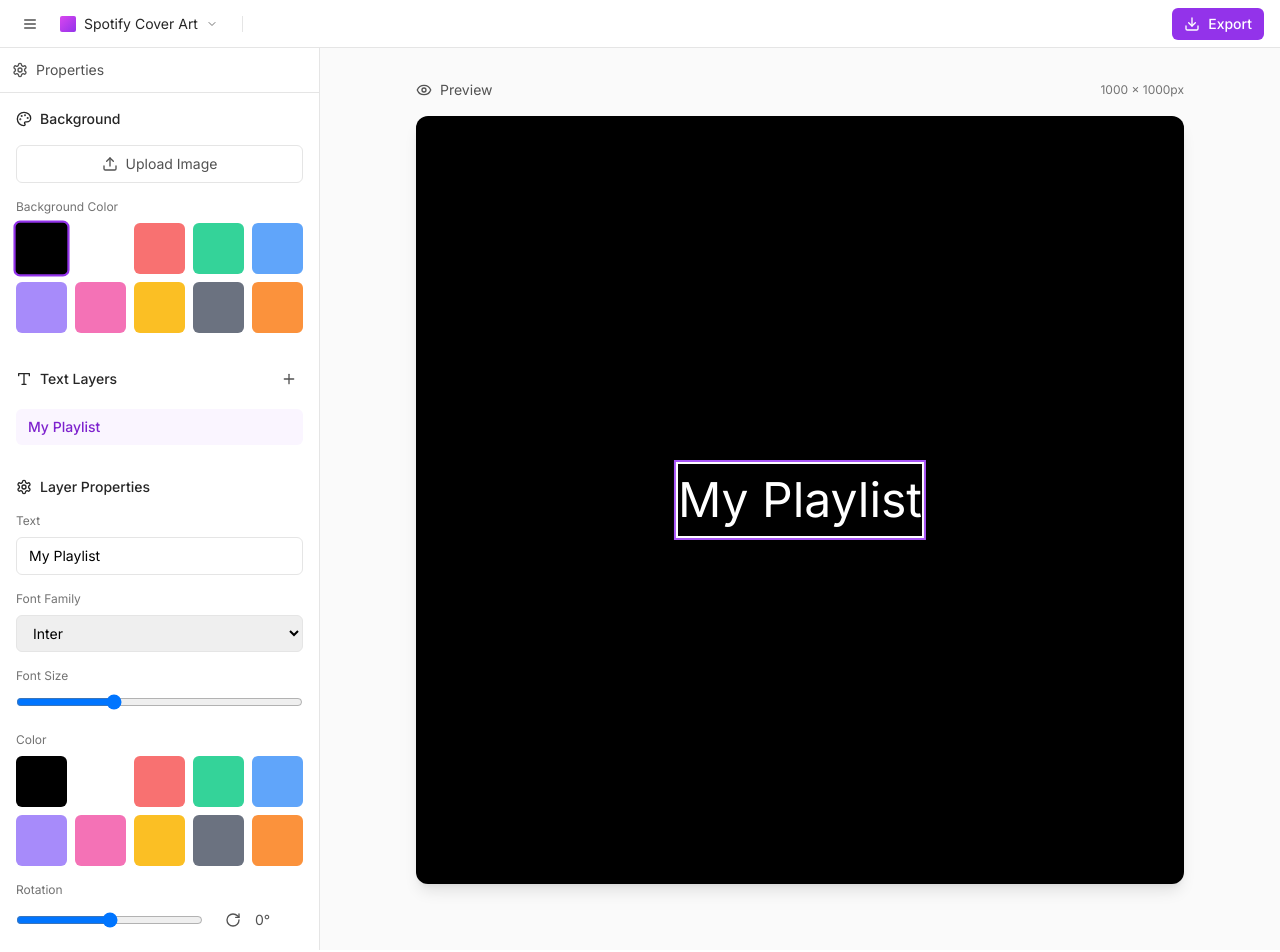
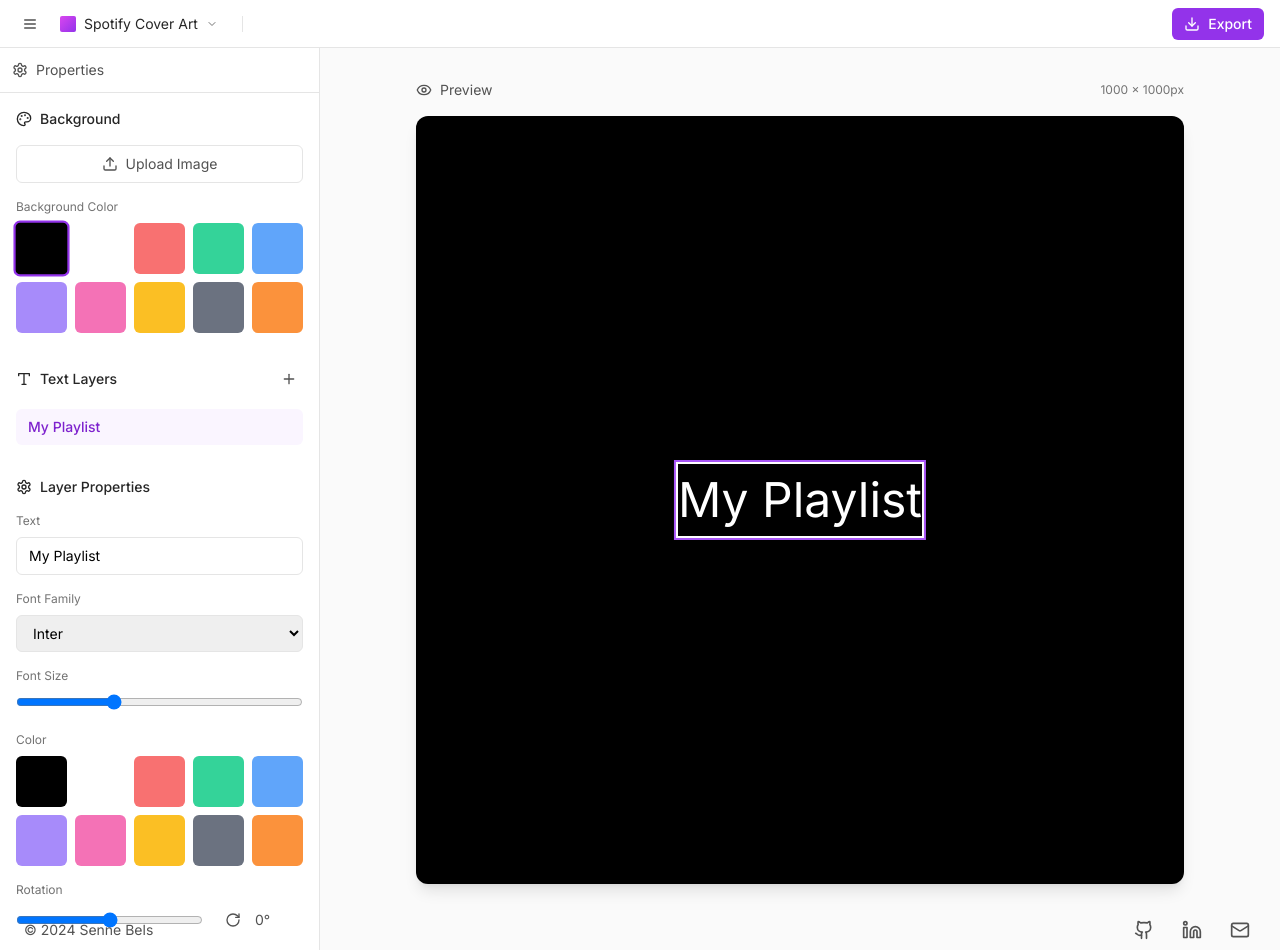
Before and after one commit to snenenenenenene/spotify-playlist-art-generator, a Next.js app: page / in a window 1280 px wide. Shown: the top 952 px of the page. Built offline with nearby package versions, Linux system fonts and the light colour scheme.

Commit message:
Add Footer component and integrate it into the main page

```diff
--- /dev/null
+++ b/app/components/Footer.tsx
@@ -0,0 +1,57 @@
+// components/Footer.tsx
+import { Github, Linkedin, Mail } from "lucide-react";
+
+export default function Footer() {
+	return (
+		<footer className="footer pt-20 border-t border-neutral-200 dark:border-neutral-800 font-satoshi">
+			<div className="container mx-auto px-6">
+				<div className="divider border-t border-neutral-200 dark:border-neutral-800"></div>
+				<div className="footer-row flex flex-col md:flex-row justify-between items-center py-8">
+					<div className="footer-2-left text-neutral-600 dark:text-neutral-400 text-sm mb-4 md:mb-0">
+						© 2024 <a
+							href="https://sennebels.xyz"
+							target="_blank"
+							rel="noopener noreferrer"
+							className="text-neutral-600 dark:text-neutral-400 hover:text-black dark:hover:text-white"
+						>Senne Bels</a>
+					</div>
+
+					<div className="footer-2-right">
+						<ul className="social-icons-list flex space-x-4 items-center">
+							<li className="list-item">
+								<a
+									href="https://github.com/snenenenenenene"
+									target="_blank"
+									rel="noopener noreferrer"
+									className="footersocialicons w-8 h-8 flex items-center justify-center hover:opacity-75 text-neutral-600 dark:text-neutral-400 hover:text-black dark:hover:text-white"
+								>
+									<Github size={20} />
+								</a>
+							</li>
+							<li className="list-item">
+								<a
+									href="https://linkedin.com/in/sennebels"
+									target="_blank"
+									rel="noopener noreferrer"
+									className="footersocialicons w-8 h-8 flex items-center justify-center hover:opacity-75 text-neutral-600 dark:text-neutral-400 hover:text-black dark:hover:text-white"
+								>
+									<Linkedin size={20} />
+								</a>
+							</li>
+							<li className="list-item">
+								<a
+									href="mailto:sennebels@gmail.com"
+									target="_blank"
+									rel="noopener noreferrer"
+									className="footersocialicons w-8 h-8 flex items-center justify-center hover:opacity-75 text-neutral-600 dark:text-neutral-400 hover:text-black dark:hover:text-white"
+								>
+									<Mail size={20} />
+								</a>
+							</li>
+						</ul>
+					</div>
+				</div>
+			</div>
+		</footer>
+	);
+}
--- a/app/page.tsx
+++ b/app/page.tsx
@@ -2,6 +2,7 @@
 import { Metadata } from 'next'
 import SpotifyArtGenerator from '@/components/SpotifyArtGenerator'
 import { Analytics } from '@vercel/analytics/next'
+import Footer from './components/footer'
 
 export const metadata: Metadata = {
   title: 'Spotify Cover Art',
@@ -13,6 +14,7 @@ export default function Home() {
     <main className="min-h-screen bg-white">
       <Analytics />
       <SpotifyArtGenerator />
+      <Footer />
     </main>
   )
 }
```
